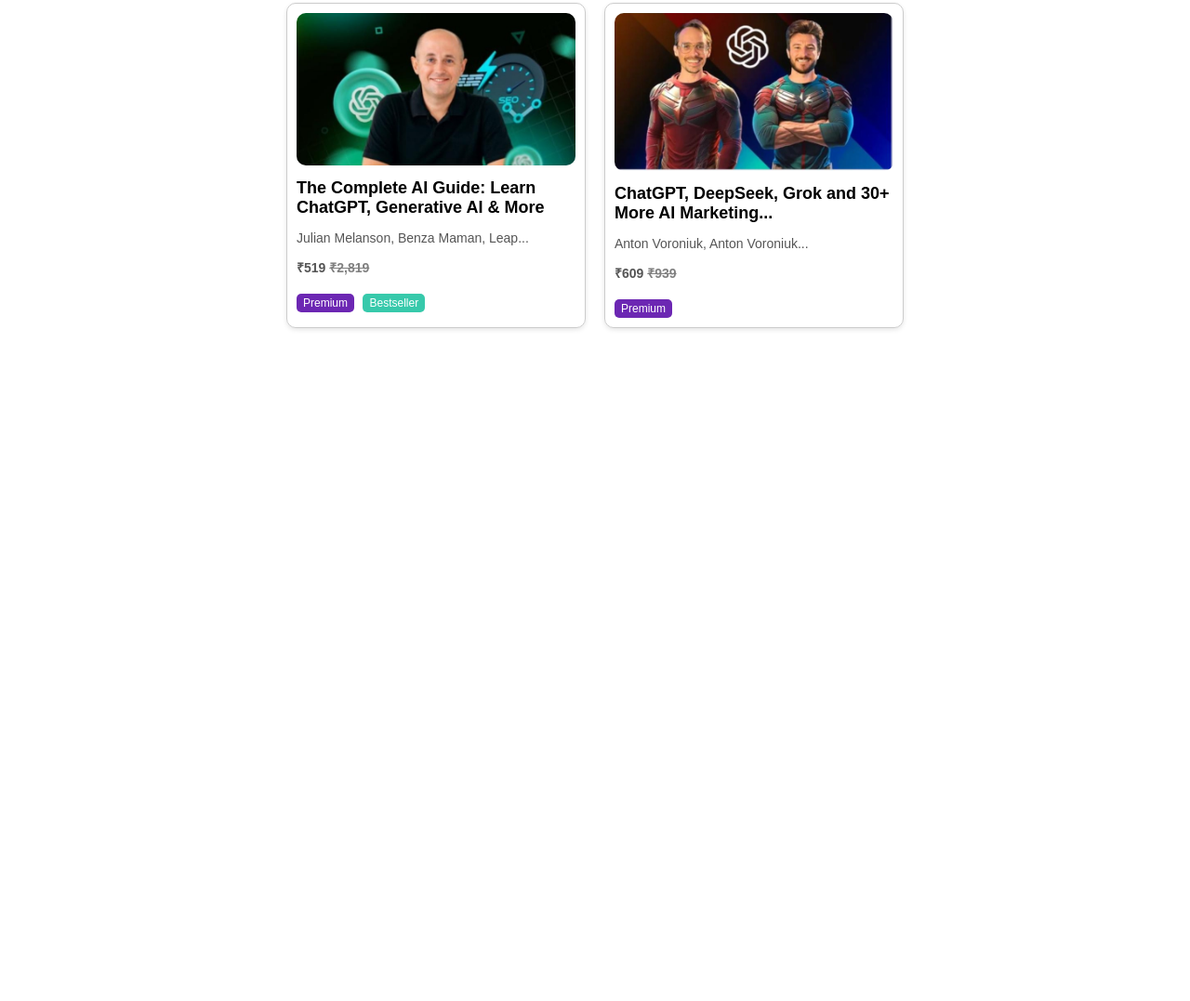
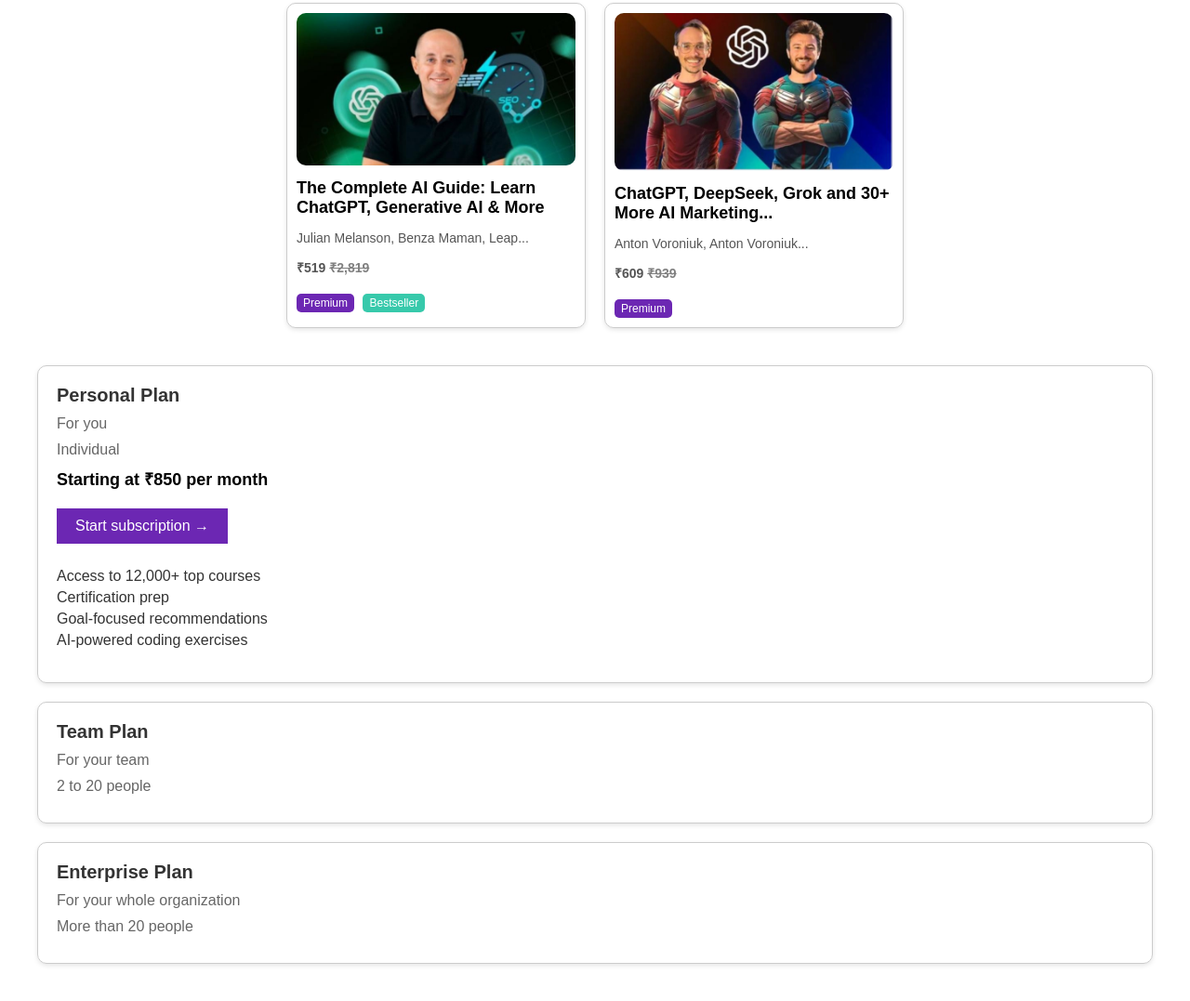
Before and after one commit to saf-van/Editing-Studioe, a plain HTML site: page index.html in a window 1280 px wide. Shown: the part 325-1402 px from the top of the page at 93% size. Before the commit the page ends 800 px from the top, so only its background shows below. Drawn offline with Linux system fonts and the light colour scheme.

Commit message:
Update index.html

```diff
--- a/index.html
+++ b/index.html
@@ -103,6 +103,49 @@
       border-radius: 5px;
       font-size: 12px;
     }
+    .plans {
+      margin: 40px;
+    }
+    .plan {
+      border: 1px solid #ccc;
+      border-radius: 10px;
+      margin-bottom: 20px;
+      padding: 20px;
+      box-shadow: 0 2px 5px rgba(0,0,0,0.1);
+    }
+    .plan-header {
+      font-size: 20px;
+      font-weight: bold;
+      color: #333;
+      margin-bottom: 10px;
+    }
+    .plan-subheader {
+      color: #666;
+      margin-bottom: 10px;
+    }
+    .plan-price {
+      font-size: 18px;
+      font-weight: bold;
+      color: #000;
+      margin: 10px 0;
+    }
+    .plan-button {
+      background-color: #6c27b3;
+      color: white;
+      padding: 10px 20px;
+      border: none;
+      cursor: pointer;
+      font-size: 16px;
+      margin: 10px 0;
+    }
+    .plan-features {
+      list-style: none;
+      padding: 0;
+    }
+    .plan-features li {
+      margin: 5px 0;
+      color: #333;
+    }
   </style>
 </head>
 <body>
@@ -146,5 +189,30 @@
       <div class="badge">Premium</div>
     </div>
   </div>
+  <div class="plans">
+    <div class="plan">
+      <div class="plan-header">Personal Plan</div>
+      <div class="plan-subheader">For you</div>
+      <div class="plan-subheader">Individual</div>
+      <div class="plan-price">Starting at ₹850 per month</div>
+      <button class="plan-button">Start subscription →</button>
+      <ul class="plan-features">
+        <li>Access to 12,000+ top courses</li>
+        <li>Certification prep</li>
+        <li>Goal-focused recommendations</li>
+        <li>AI-powered coding exercises</li>
+      </ul>
+    </div>
+    <div class="plan">
+      <div class="plan-header">Team Plan</div>
+      <div class="plan-subheader">For your team</div>
+      <div class="plan-subheader">2 to 20 people</div>
+    </div>
+    <div class="plan">
+      <div class="plan-header">Enterprise Plan</div>
+      <div class="plan-subheader">For your whole organization</div>
+      <div class="plan-subheader">More than 20 people</div>
+    </div>
+  </div>
 </body>
 </html>
```
